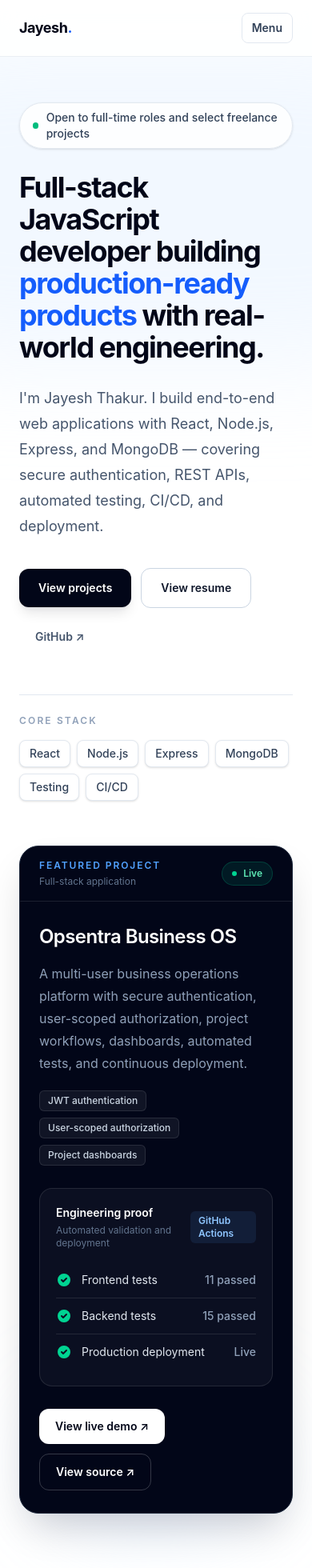
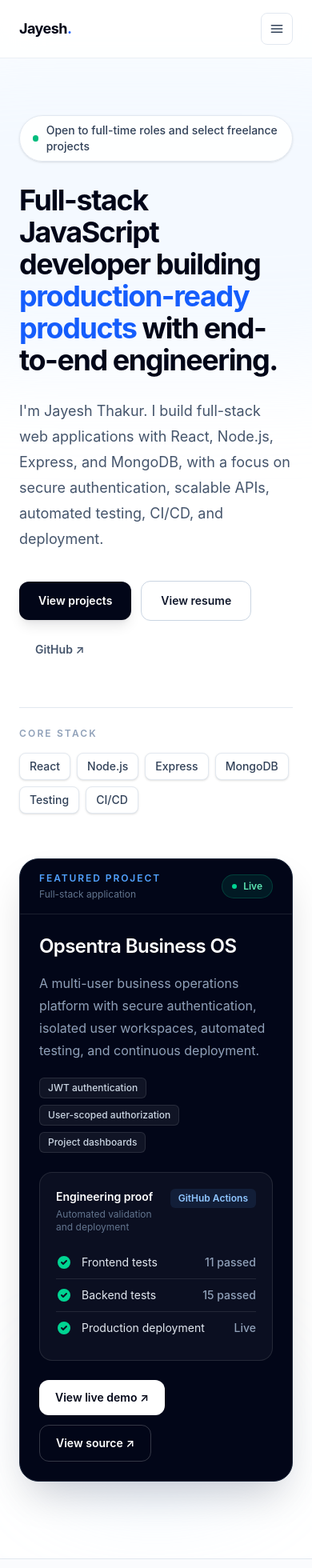
Before and after one commit to Jayeeeesh/Jayeeeesh.github.io, a React (Vite) app: page / in a window 390 px wide. Shown: the top 1960 px of the page at 80% size. Built offline with nearby package versions, Linux system fonts and the light colour scheme.

Commit message:
feat: enhance Navbar, Hero, SectionHeading, and Projects components with improved accessibility and styling

```diff
--- a/src/components/Navbar.jsx
+++ b/src/components/Navbar.jsx
@@ -17,87 +17,108 @@
 
   return (
     <header className="fixed inset-x-0 top-0 z-50 border-b border-slate-200/70 bg-white/85 backdrop-blur-xl">
-      <nav className="mx-auto flex max-w-7xl items-center justify-between px-6 py-4 lg:px-8">
+      <nav
+        aria-label="Primary navigation"
+        className="mx-auto flex h-[72px] max-w-7xl items-center justify-between px-6 lg:px-8"
+      >
+        {/* Brand */}
         <a
           href="#home"
           onClick={closeMenu}
-          className="text-lg font-bold tracking-tight text-slate-950"
+          className="inline-flex items-center text-lg font-bold tracking-[-0.03em] text-slate-950"
         >
-          Jayesh<span className="text-blue-600">.</span>
+          Jayesh
+          <span className="text-blue-600">.</span>
         </a>
 
+        {/* Desktop navigation */}
         <div className="hidden items-center gap-7 md:flex">
           {navLinks.map((link) => (
             <a
               key={link.label}
               href={link.href}
-              className="text-sm font-medium text-slate-600 transition hover:text-slate-950"
+              className="text-sm font-medium text-slate-600 transition-colors hover:text-slate-950"
             >
               {link.label}
             </a>
           ))}
 
+          <div aria-hidden="true" className="h-5 w-px bg-slate-200" />
+
           <a
             href="/resume.pdf"
             target="_blank"
             rel="noreferrer"
-            className="rounded-lg border border-slate-300 px-4 py-2 text-sm font-semibold text-slate-800 transition hover:border-slate-400 hover:bg-slate-50"
+            className="text-sm font-semibold text-slate-700 transition-colors hover:text-slate-950"
           >
-            Resume
+            Resume ↗
           </a>
 
           <a
             href="https://github.com/Jayeeeesh"
             target="_blank"
             rel="noreferrer"
-            className="rounded-lg bg-slate-950 px-4 py-2 text-sm font-semibold text-white transition hover:bg-slate-800"
+            aria-label="Open Jayesh Thakur's GitHub profile"
+            className="rounded-lg bg-slate-950 px-4 py-2.5 text-sm font-semibold text-white shadow-sm transition hover:bg-slate-800"
           >
             GitHub
           </a>
         </div>
 
+        {/* Mobile trigger */}
         <button
           type="button"
-          aria-label="Toggle navigation menu"
+          aria-label={
+            isMenuOpen ? "Close navigation menu" : "Open navigation menu"
+          }
           aria-expanded={isMenuOpen}
+          aria-controls="mobile-navigation"
           onClick={() => setIsMenuOpen((current) => !current)}
-          className="rounded-lg border border-slate-200 px-3 py-2 text-sm font-semibold text-slate-700 md:hidden"
+          className="inline-flex h-10 w-10 items-center justify-center rounded-lg border border-slate-200 bg-white text-slate-700 transition hover:bg-slate-50 md:hidden"
         >
-          {isMenuOpen ? "Close" : "Menu"}
+          {isMenuOpen ? <CloseIcon /> : <MenuIcon />}
         </button>
       </nav>
 
+      {/* Mobile navigation */}
       {isMenuOpen && (
-        <div className="border-t border-slate-200 bg-white px-6 py-6 md:hidden">
-          <div className="mx-auto flex max-w-7xl flex-col gap-5">
+        <div
+          id="mobile-navigation"
+          className="border-t border-slate-200 bg-white px-6 py-6 shadow-lg shadow-slate-950/5 md:hidden"
+        >
+          <div className="mx-auto flex max-w-7xl flex-col">
             {navLinks.map((link) => (
               <a
                 key={link.label}
                 href={link.href}
                 onClick={closeMenu}
-                className="font-medium text-slate-700"
+                className="border-b border-slate-100 py-4 text-base font-medium text-slate-700 transition-colors hover:text-slate-950"
               >
                 {link.label}
               </a>
             ))}
 
-            <a
-              href="/resume.pdf"
-              target="_blank"
-              rel="noreferrer"
-              className="font-medium text-slate-700"
-            >
-              Resume ↗
-            </a>
+            <div className="mt-5 grid grid-cols-2 gap-3">
+              <a
+                href="/resume.pdf"
+                target="_blank"
+                rel="noreferrer"
+                onClick={closeMenu}
+                className="rounded-lg border border-slate-300 px-4 py-3 text-center text-sm font-semibold text-slate-800 transition hover:bg-slate-50"
+              >
+                Resume ↗
+              </a>
 
-            <a
-              href="https://github.com/Jayeeeesh"
-              target="_blank"
-              rel="noreferrer"
-              className="font-semibold text-slate-950"
-            >
-              GitHub ↗
-            </a>
+              <a
+                href="https://github.com/Jayeeeesh"
+                target="_blank"
+                rel="noreferrer"
+                onClick={closeMenu}
+                className="rounded-lg bg-slate-950 px-4 py-3 text-center text-sm font-semibold text-white transition hover:bg-slate-800"
+              >
+                GitHub ↗
+              </a>
+            </div>
           </div>
         </div>
       )}
@@ -105,4 +126,34 @@
   );
 }
 
+function MenuIcon() {
+  return (
+    <svg
+      aria-hidden="true"
+      viewBox="0 0 24 24"
+      fill="none"
+      stroke="currentColor"
+      strokeWidth="1.8"
+      className="h-5 w-5"
+    >
+      <path d="M4 7h16M4 12h16M4 17h16" strokeLinecap="round" />
+    </svg>
+  );
+}
+
+function CloseIcon() {
+  return (
+    <svg
+      aria-hidden="true"
+      viewBox="0 0 24 24"
+      fill="none"
+      stroke="currentColor"
+      strokeWidth="1.8"
+      className="h-5 w-5"
+    >
+      <path d="M6 6l12 12M18 6L6 18" strokeLinecap="round" />
+    </svg>
+  );
+}
+
 export default Navbar;
--- a/src/index.css
+++ b/src/index.css
@@ -9,6 +9,7 @@
   min-width: 320px;
   background: #ffffff;
   color: #0f172a;
+
   font-family:
     Inter,
     ui-sans-serif,
@@ -17,8 +18,14 @@
     BlinkMacSystemFont,
     "Segoe UI",
     sans-serif;
+
   -webkit-font-smoothing: antialiased;
+  -moz-osx-font-smoothing: grayscale;
   text-rendering: optimizeLegibility;
+}
+
+* {
+  box-sizing: border-box;
 }
 
 button,
@@ -30,7 +37,43 @@
   text-decoration: none;
 }
 
+button,
+input,
+textarea,
+select {
+  font: inherit;
+}
+
+img,
+svg {
+  display: block;
+}
+
+img {
+  max-width: 100%;
+}
+
 ::selection {
-  background: #bfdbfe;
+  background: #dbeafe;
   color: #0f172a;
 }
+
+:focus-visible {
+  outline: 2px solid #2563eb;
+  outline-offset: 3px;
+}
+
+@media (prefers-reduced-motion: reduce) {
+  html {
+    scroll-behavior: auto;
+  }
+
+  *,
+  *::before,
+  *::after {
+    scroll-behavior: auto !important;
+    animation-duration: 0.01ms !important;
+    animation-iteration-count: 1 !important;
+    transition-duration: 0.01ms !important;
+  }
+}
--- a/src/sections/Hero.jsx
+++ b/src/sections/Hero.jsx
@@ -43,20 +43,20 @@
   return (
     <section
       id="home"
-      className="relative isolate overflow-hidden bg-white px-6 pb-24 pt-32 sm:pt-36 lg:px-8 lg:pb-32 lg:pt-40"
+      className="relative isolate scroll-mt-[72px] overflow-hidden bg-white px-6 pb-24 pt-36 sm:pt-40 lg:px-8 lg:pb-32 lg:pt-40"
     >
       {/* Background accent */}
       <div
         aria-hidden="true"
         className="pointer-events-none absolute inset-0 -z-10"
       >
-        <div className="absolute left-1/2 top-10 h-[420px] w-[850px] -translate-x-1/2 rounded-full bg-blue-100/35 blur-3xl" />
+        <div className="absolute left-1/2 top-10 h-[420px] w-[850px] -translate-x-1/2 rounded-full bg-blue-100/30 blur-3xl" />
       </div>
 
-      <div className="mx-auto grid max-w-7xl items-center gap-14 lg:grid-cols-[1.08fr_0.92fr] lg:gap-20">
+      <div className="mx-auto grid max-w-7xl items-center gap-14 lg:grid-cols-[1.12fr_0.88fr] lg:gap-16">
         {/* Intro */}
         <div>
-          <p className="inline-flex items-center gap-2.5 rounded-full border border-slate-200 bg-white/80 px-4 py-2 text-sm font-medium text-slate-700 shadow-sm backdrop-blur">
+          <p className="inline-flex items-center gap-2.5 rounded-full border border-slate-200 bg-white/90 px-4 py-2 text-sm font-medium text-slate-700 shadow-sm backdrop-blur">
             <span
               aria-hidden="true"
               className="h-2 w-2 rounded-full bg-emerald-500"
@@ -67,13 +67,14 @@
           <h1 className="mt-7 max-w-3xl text-4xl font-bold tracking-[-0.04em] text-slate-950 sm:text-5xl lg:text-[3.6rem] lg:leading-[1.06]">
             Full-stack JavaScript developer building{" "}
             <span className="text-blue-600">production-ready products</span>{" "}
-            with real-world engineering.
+            with end-to-end engineering.
           </h1>
 
           <p className="mt-7 max-w-2xl text-lg leading-8 text-slate-600">
-            I&apos;m Jayesh Thakur. I build end-to-end web applications with
-            React, Node.js, Express, and MongoDB — covering secure
-            authentication, REST APIs, automated testing, CI/CD, and deployment.
+            I&apos;m Jayesh Thakur. I build full-stack web applications with
+            React, Node.js, Express, and MongoDB, with a focus on secure
+            authentication, scalable APIs, automated testing, CI/CD, and
+            deployment.
           </p>
 
           {/* Actions */}
@@ -99,13 +100,13 @@
               target="_blank"
               rel="noreferrer"
               aria-label="Open Jayesh Thakur's GitHub profile"
-              className={`rounded-xl px-5 py-3.5 text-sm font-semibold text-slate-600 transition hover:text-slate-950 ${focusRing}`}
+              className={`rounded-xl px-5 py-3.5 text-sm font-semibold text-slate-600 transition duration-200 hover:text-slate-950 ${focusRing}`}
             >
               GitHub ↗
             </a>
           </div>
 
-          {/* Stack */}
+          {/* Core stack */}
           <div className="mt-12 border-t border-slate-200 pt-6">
             <p className="text-xs font-semibold uppercase tracking-[0.18em] text-slate-400">
               Core stack
@@ -125,19 +126,20 @@
         </div>
 
         {/* Featured project */}
-        <div className="relative">
+        <div className="relative w-full max-w-[560px] justify-self-end">
           <div
             aria-hidden="true"
-            className="absolute inset-x-10 bottom-0 -z-10 h-32 rounded-full bg-blue-200/40 blur-3xl"
+            className="absolute inset-x-10 bottom-0 -z-10 h-32 rounded-full bg-blue-200/35 blur-3xl"
           />
 
           <article className="overflow-hidden rounded-3xl border border-slate-800 bg-slate-950 shadow-2xl shadow-slate-950/20">
             {/* Card header */}
-            <div className="flex items-center justify-between border-b border-white/10 px-6 py-4 sm:px-8">
+            <div className="flex items-center justify-between border-b border-white/10 px-6 py-4 sm:px-7">
               <div>
                 <p className="text-xs font-semibold uppercase tracking-[0.16em] text-blue-400">
                   Featured project
                 </p>
+
                 <p className="mt-1 text-xs text-slate-500">
                   Full-stack application
                 </p>
@@ -152,15 +154,15 @@
               </span>
             </div>
 
-            <div className="px-6 pb-7 pt-7 sm:px-8 sm:pb-8">
+            <div className="px-6 pb-6 pt-6 sm:px-7 sm:pb-7">
               <h2 className="text-2xl font-semibold tracking-tight text-white sm:text-3xl">
                 Opsentra Business OS
               </h2>
 
-              <p className="mt-4 leading-7 text-slate-400">
+              <p className="mt-4 max-w-lg leading-7 text-slate-400">
                 A multi-user business operations platform with secure
-                authentication, user-scoped authorization, project workflows,
-                dashboards, automated tests, and continuous deployment.
+                authentication, isolated user workspaces, automated testing, and
+                continuous deployment.
               </p>
 
               {/* Features */}
@@ -176,8 +178,8 @@
               </ul>
 
               {/* Engineering proof */}
-              <div className="mt-7 rounded-2xl border border-white/10 bg-white/[0.04] p-5">
-                <div className="flex items-center justify-between gap-4">
+              <div className="mt-6 rounded-2xl border border-white/10 bg-white/[0.04] p-5">
+                <div className="flex items-start justify-between gap-4">
                   <div>
                     <p className="text-sm font-semibold text-white">
                       Engineering proof
@@ -188,7 +190,7 @@
                     </p>
                   </div>
 
-                  <span className="rounded-md bg-blue-400/10 px-2.5 py-1 text-xs font-semibold text-blue-300">
+                  <span className="shrink-0 rounded-md bg-blue-400/10 px-2.5 py-1 text-xs font-semibold text-blue-300">
                     GitHub Actions
                   </span>
                 </div>
@@ -197,14 +199,14 @@
                   {pipeline.map((step) => (
                     <li
                       key={step.label}
-                      className="flex items-center justify-between gap-4 py-3 text-sm"
+                      className="flex items-center justify-between gap-4 py-2.5 text-sm"
                     >
                       <span className="flex items-center gap-3 text-slate-200">
                         <CheckIcon />
                         {step.label}
                       </span>
 
-                      <span className="font-medium text-slate-400">
+                      <span className="shrink-0 font-medium text-slate-400">
                         {step.result}
                       </span>
                     </li>
@@ -213,7 +215,7 @@
               </div>
 
               {/* Project actions */}
-              <div className="mt-7 flex flex-wrap gap-3">
+              <div className="mt-6 flex flex-wrap gap-3">
                 <a
                   href="https://nexora-web-v8fa.onrender.com"
                   target="_blank"
--- a/src/sections/Projects.jsx
+++ b/src/sections/Projects.jsx
@@ -15,11 +15,11 @@
         {/* Section introduction */}
         <div className="flex flex-col justify-between gap-8 lg:flex-row lg:items-end">
           <SectionHeading
+            id="projects-heading"
             eyebrow="Selected Work"
             title="Full-stack projects engineered end to end."
             description="A selection of applications where I worked across product UI, backend APIs, authentication, authorization, data modeling, automated testing, CI/CD, and deployment."
           />
-
           <p className="max-w-sm text-sm leading-6 text-slate-500 lg:text-right">
             Built with an emphasis on maintainability, security, testing, and
             production readiness.
```
Also changed, not shown: src/components/SectionHeading.jsx (+5 -2 lines).
